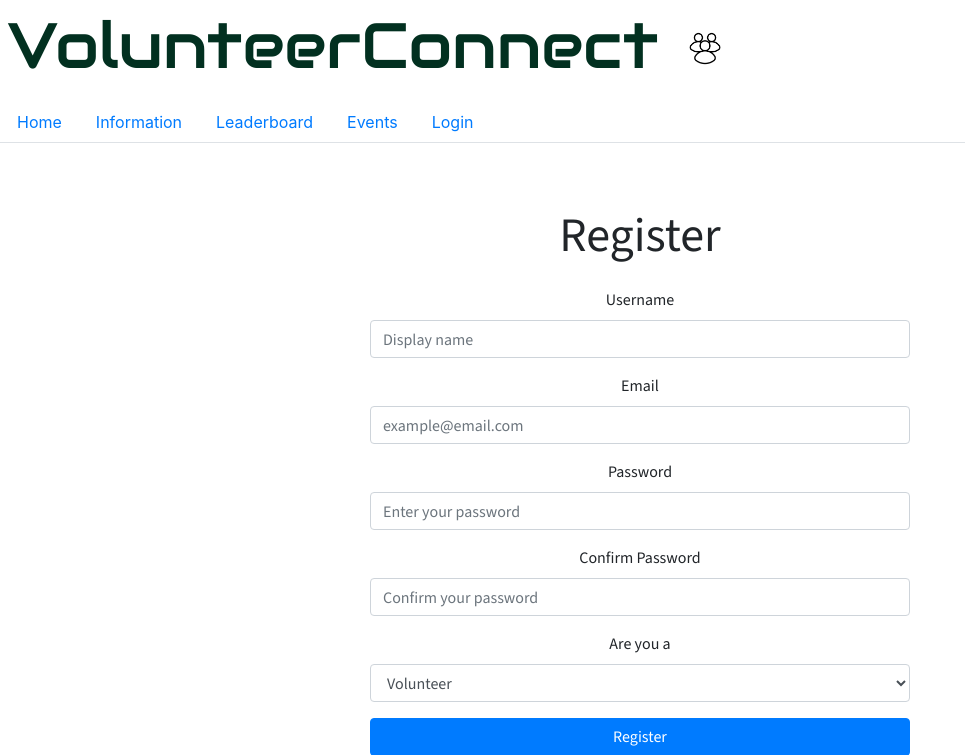
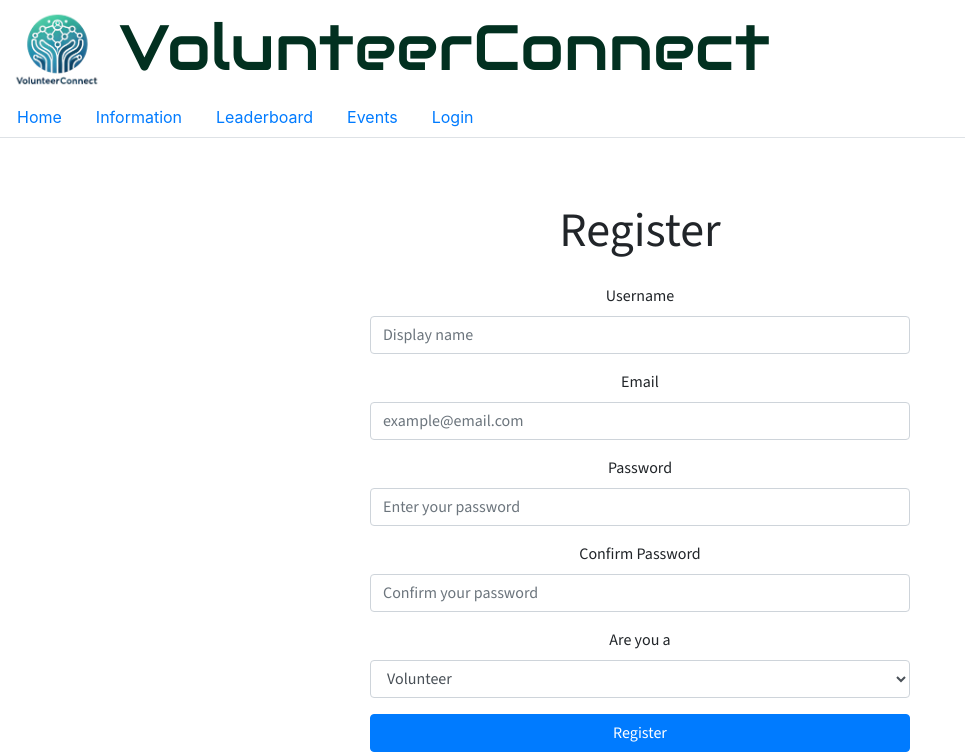
Before and after one commit to brown-eric/volunteer-recognition-system, a Flask app: page /register in a window 1280 px wide. Shown: the top 755 px of the page, without its empty margins (0-965 px from the left). Run offline with Flask 3, Linux system fonts and the light colour scheme; some libraries are stand-ins or nearby versions.

Commit message:
updated to out logo on website

```diff
--- a/templates/base.html
+++ b/templates/base.html
@@ -26,10 +26,11 @@
 {% endif %}
 {% endwith %}
 
-<div id="logo">
-    <h1>VolunteerConnect</h1>
-    <img src="{{ url_for('static', filename='images/group.png') }}" alt="Group Image" style="height:5rem; width:auto">
+<div id="logo" style="display: flex; align-items: center;">
+    <img src="{{ url_for('static', filename='../images/VolunteerConnectLogo.png') }}" alt="VolunteerConnect Logo" style="height: 5rem; margin-right: 1rem;">
+    <h1 style="margin: 0; font-family: 'Audiowide', sans-serif; color: #023020;">VolunteerConnect</h1>
 </div>
+
 
 <ul class="nav nav-tabs">
     <li class="nav-item">
```
Also changed, not shown: static/images/VolunteerConnectLogo.png (added).
